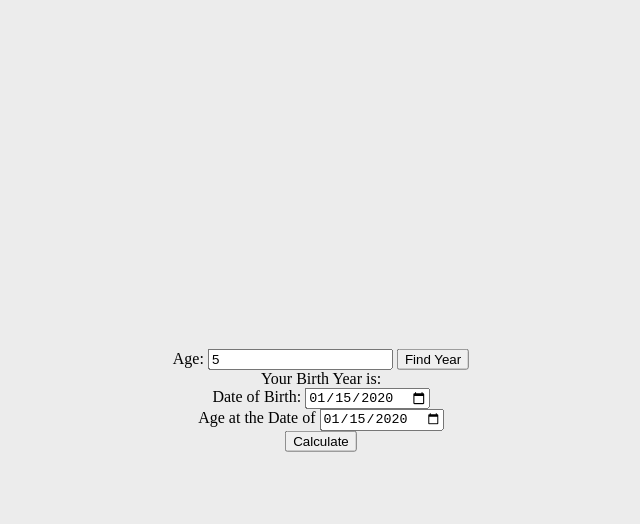
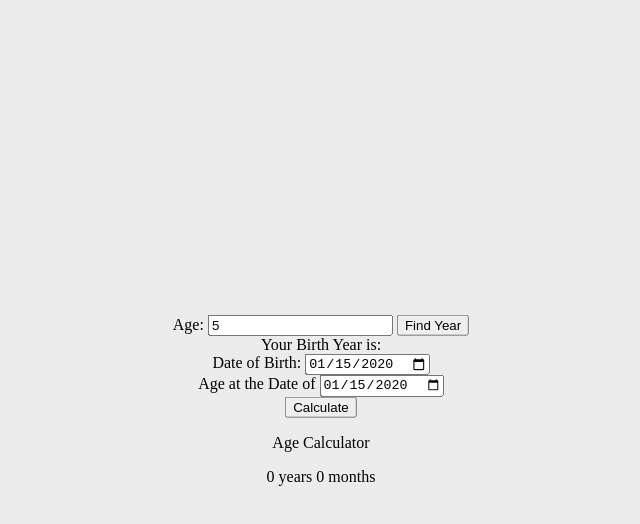
Before and after one commit to MockingJay-TC/JavaScript-DatingApp, a plain HTML site: page index.html in a window 1280 px wide. Both pictures are taken after typing "5", "2020-01-15", "2020-01-15" into the empty fields and a click on the button "Calculate". Shown: the whole page, without its empty margins (319-959 px from the left). Drawn offline with Linux system fonts and the light colour scheme.

Commit message:
done with javascript

```diff
--- a/css/style.css
+++ b/css/style.css
@@ -13,3 +13,6 @@ body{
     left: 50%;
     transform: translate(-50%, -50%);
 }
+.ageContainer{
+    display: none;
+}
--- a/index.html
+++ b/index.html
@@ -27,7 +27,14 @@
             <span title="Age at the Date of "> Age at the Date of </span>
             <input id="getAgeInput" placeholder="Age at the Date of" type="date" required />
         </div>
-        <button id="calucalateAge"> Calculate </button>
+        <button id="calculateAge"> Calculate </button>
+        <div class="ageContainer">
+        <p> Age Calculator </p>
+        <span id="years">  </span>
+        <span id="months">  </span>
+        <span id="weeks">  </span>
+        <span id="days">  </span>
+        </div>
     </div>
     <script src="js/moment.js"></script>
     <script src="js/app.js"></script>
--- a/js/script.js
+++ b/js/script.js
@@ -1,17 +1,75 @@
 function ageInYear() {
-
-    let ageInput = document.getElementById("ageEntered").value;
-    let showYear = document.getElementById("age");
-
     let date = new Date();
-
     let dob = document.getElementById("dobEntered").value;
     let ageAtDateOf = document.getElementById("getAgeInput").value;
+    let ageCon = document.querySelector(".ageContainer");
+    let year = document.getElementById('years');
+    let month = document.getElementById('months');
+    let week = document.getElementById('weeks');
+    let day = document.getElementById('days');
 
-    let calAge = document.getElementById("calcualteAge");
+    let m = moment(date);
+    let modDob = moment(dob);
+    let modAtd = moment(ageAtDateOf);
+
+    if (Number(modDob.format('YYYY')) > Number(modAtd.format('YYYY')) || (dob == "" ) || (ageAtDateOf == "")){
+        alert('Enter valid Date of Birth');
+    } else {
+
+    }
 
 
+    const date1 = new Date(dob);
+    const date2 = new Date(ageAtDateOf);
+    console.log(getDifferenceInMonths(date1,date2));
+    console.log(getDifferenceInDays(date1, date2));
+    console.log(getDifferenceInHours(date1, date2));
+    console.log(getDifferenceInMinutes(date1, date2));
+    console.log(getDifferenceInSeconds(date1, date2));
 
 
+    ageCon.style.display = "block";
+    year.innerText = Math.floor(getDifferenceInYears(date1, date2)) + " years";
+    month.innerText = Math.floor(getDifferenceInMonths(date1, date2)) + " months";
+    // day.innerText = Math.floor(getDifferenceInDays(date1, date2)) + " days";
+
+function getDifferenceInYears(date1, date2){
+    const diffInMs = Math.abs(date2 - date1);
+    // return (diffInMs - (diffInMs / 2.6280E+9)) / 3.1536E+10;
+    return diffInMs / 3.1536E+10;
+}
+
+    function getDifferenceInMonths(date1, date2){
+        const diffInMs = Math.abs(date2 - date1);
+        const mo = diffInMs / 2.6280E+9;
+        return mo - (Math.floor(diffInMs / 3.1536E+10) * 12) ;
+    }
+
+    function getDifferenceInDays(date1, date2) {
+        const diffInMs = Math.abs(date2 - date1);
+        const day = diffInMs / (86400000);
+        return day % (Math.floor(diffInMs / (3.6000E+6)) * 30);
+    }
+
+    function getDifferenceInHours(date1, date2) {
+        const diffInMs = Math.abs(date2 - date1);
+        return diffInMs / (3.6000E+6);
+    }
+
+    function getDifferenceInMinutes(date1, date2) {
+        const diffInMs = Math.abs(date2 - date1);
+        return diffInMs / (1000 * 60);
+    }
+
+    function getDifferenceInSeconds(date1, date2) {
+        const diffInMs = Math.abs(date2 - date1);
+        return diffInMs / 1000;
+    }
 
 }
+
+let calAge = document.getElementById("calculateAge");
+calAge.onclick = function () {
+    ageInYear();
+}
+// Victor.Aremu
```
